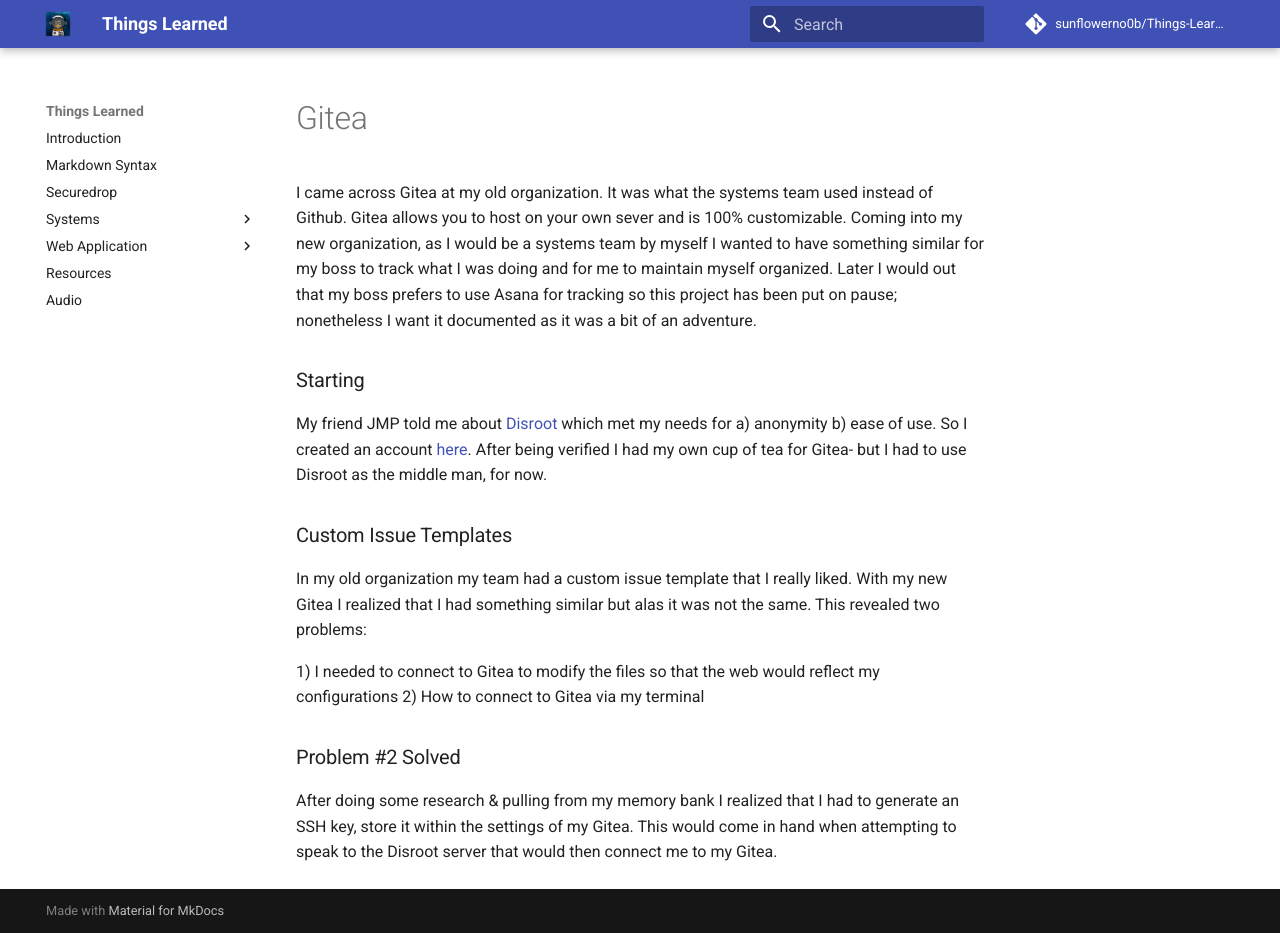
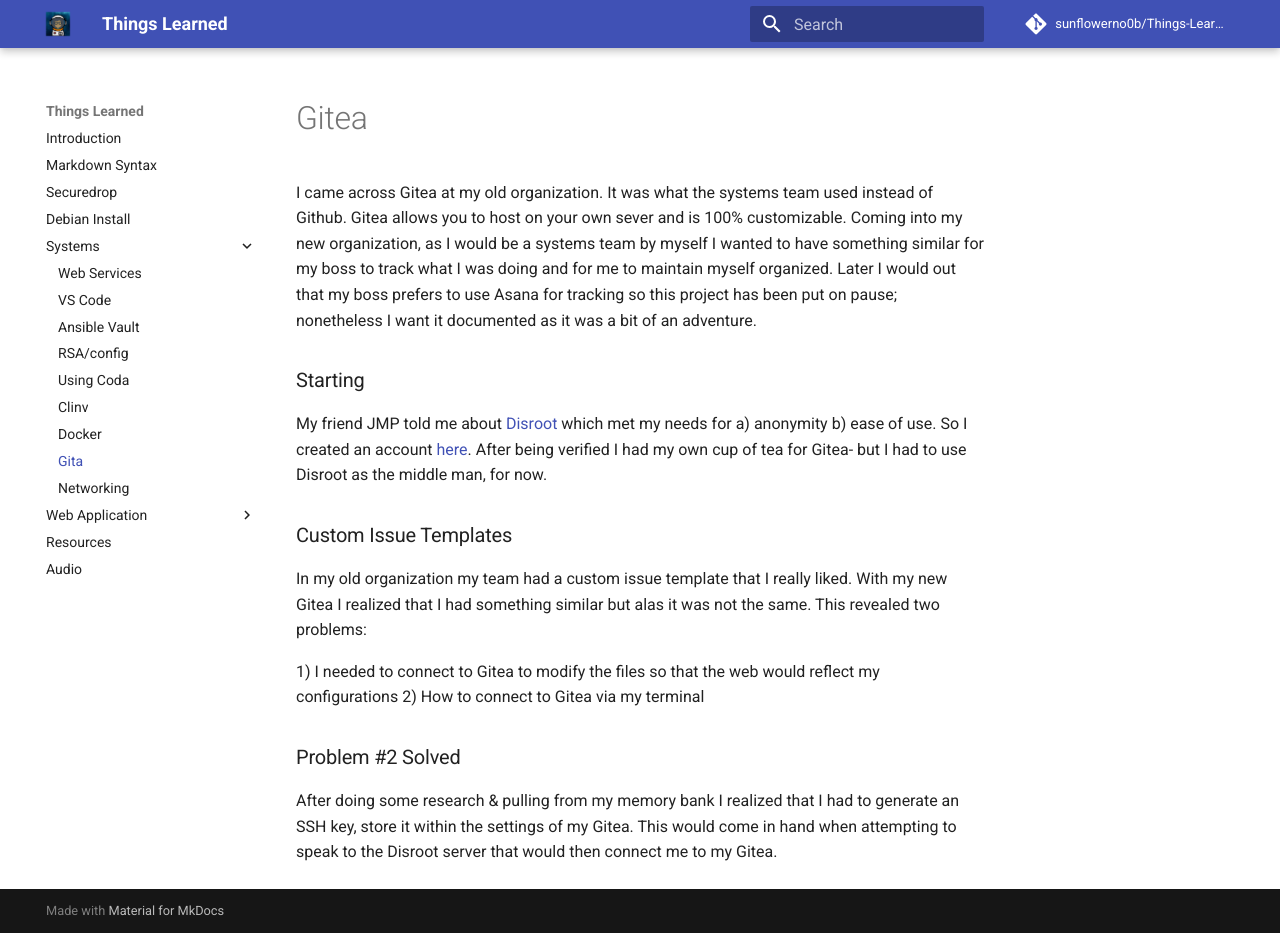
Before and after one commit to sunflowerno0b/ATW, an MkDocs documentation site: the page built from docs/Gitea.md, in a window 1280 px wide and 933 px high. Built offline with MkDocs 1.6.1 and Material for MkDocs 9.7.7, drawn with Linux system fonts in a browser that asks for light colours; comment, search, counter and statistics services are not loaded.

Commit message:
chapter adds

```diff
--- a/mkdocs.yml
+++ b/mkdocs.yml
@@ -5,6 +5,7 @@
   - Introduction: index.md
   - Markdown Syntax: Markdown Syntax.md
   - Securedrop: Securedrop.md
+  - Debian Install: Debian 10.md
   - Systems:
      - Web Services: Web Services.md
      - VS Code: VS Code Install.md
@@ -12,6 +13,9 @@
      - RSA/config: rsa & config.md
      - Using Coda: Coda.md
      - Clinv: Clinv.md
+     - Docker: Docker.md
+     - Gita: Gitea.md
+     - Networking.md
   - Web Application:
      - Introdcution: Intro to Web Applications.md
   - Resources: Resources.md
```
